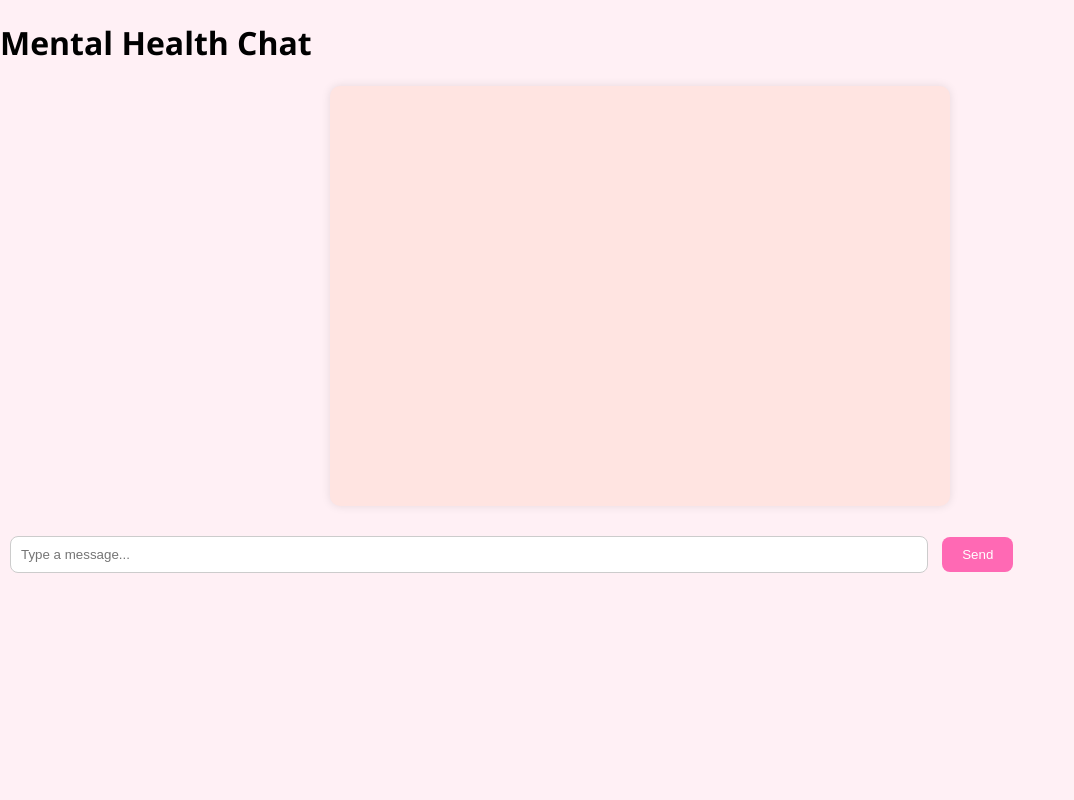
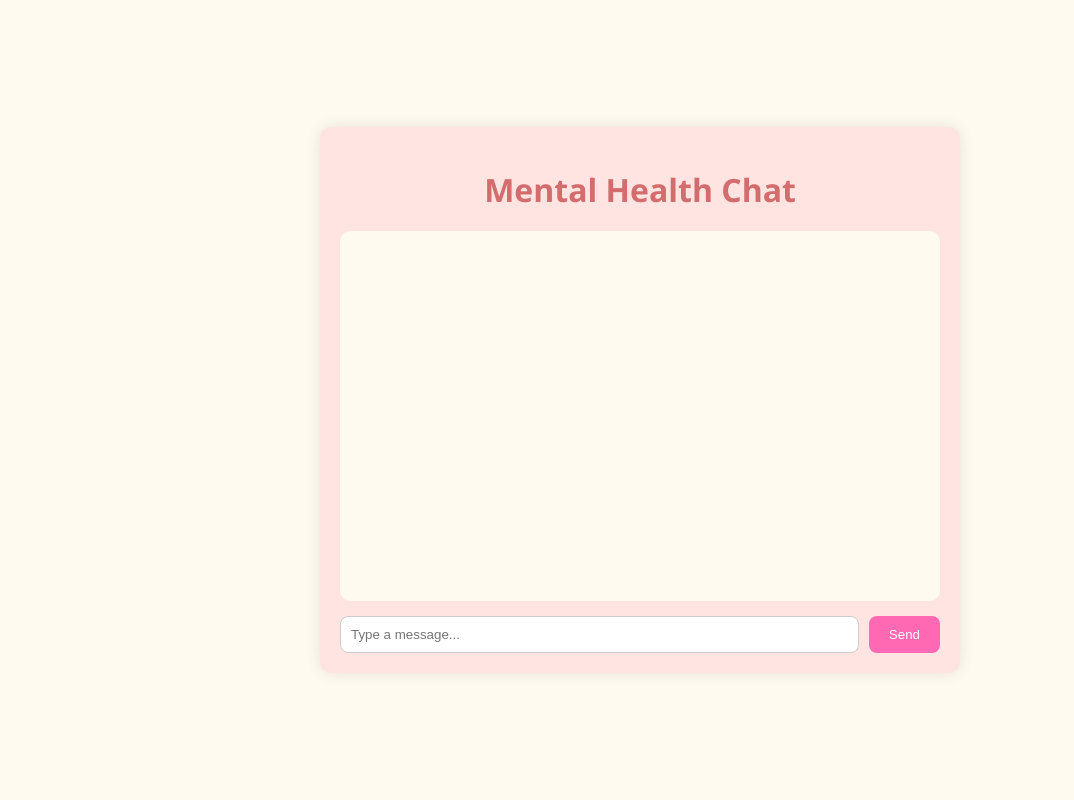
Before and after one commit to MariaTonova/mentalhealthchatbot, a Flask app: page / in a window 1280 px wide. Shown: the whole page, without its empty margins (0-1074 px from the left). Run offline with Flask 3, Linux system fonts and the light colour scheme.

Commit message:
Update style.css

```diff
--- a/static/css/style.css
+++ b/static/css/style.css
@@ -1,27 +1,44 @@
 body {
     font-family: 'Segoe UI', sans-serif;
-    background-color: #fff0f5;
+    background-color: #fffaf0;
     margin: 0;
     padding: 0;
+    display: flex;
+    justify-content: center;
+    align-items: center;
+    height: 100vh;
+}
+
+.chat-container {
+    width: 90%;
+    max-width: 600px;
+    background-color: #ffe4e1;
+    border-radius: 12px;
+    box-shadow: 0 0 15px rgba(0,0,0,0.1);
+    padding: 20px;
+}
+
+h1 {
+    text-align: center;
+    color: #d36c6c;
+    margin-bottom: 20px;
 }
 
 #chatBox {
-    width: 90%;
-    max-width: 600px;
-    height: 400px;
-    margin: 20px auto;
+    height: 350px;
+    overflow-y: auto;
+    background-color: #fffaf0;
+    border-radius: 10px;
     padding: 10px;
-    background-color: #ffe4e1;
-    border-radius: 10px;
-    overflow-y: auto;
-    box-shadow: 0 0 10px rgba(0,0,0,0.1);
+    margin-bottom: 15px;
 }
 
 .message {
     margin: 10px 0;
-    padding: 8px 12px;
-    border-radius: 8px;
+    padding: 10px 14px;
+    border-radius: 10px;
     max-width: 80%;
+    word-wrap: break-word;
 }
 
 .message.user {
@@ -30,17 +47,21 @@ body {
     margin-left: auto;
 }
 
-.message.carebear {
+.message.bot {
     background-color: #f8c8dc;
     text-align: left;
 }
 
+.input-area {
+    display: flex;
+    gap: 10px;
+}
+
 #userInput {
-    width: 70%;
+    flex: 1;
     padding: 10px;
-    margin: 10px;
+    border-radius: 8px;
     border: 1px solid #ccc;
-    border-radius: 8px;
 }
 
 #sendBtn {
```
